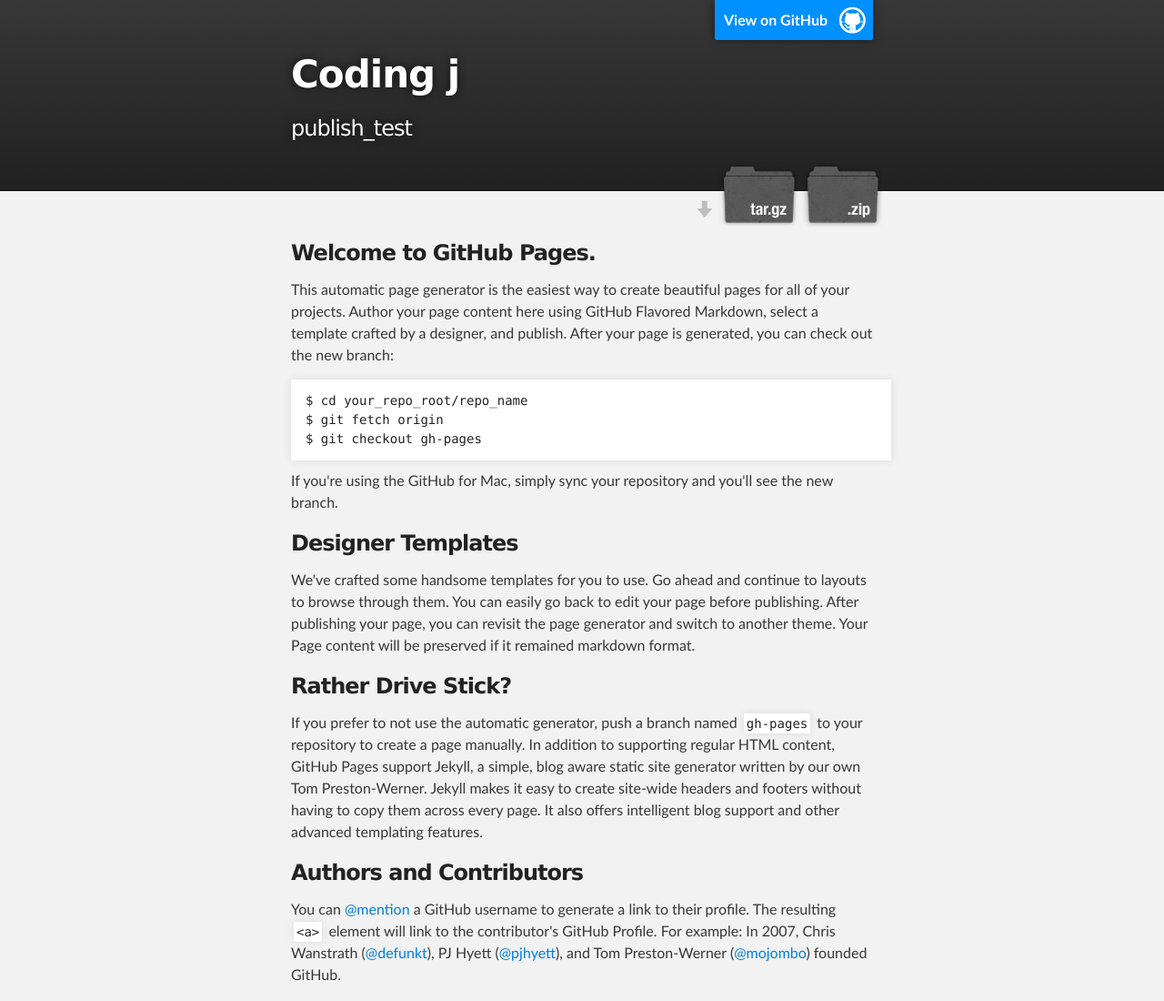
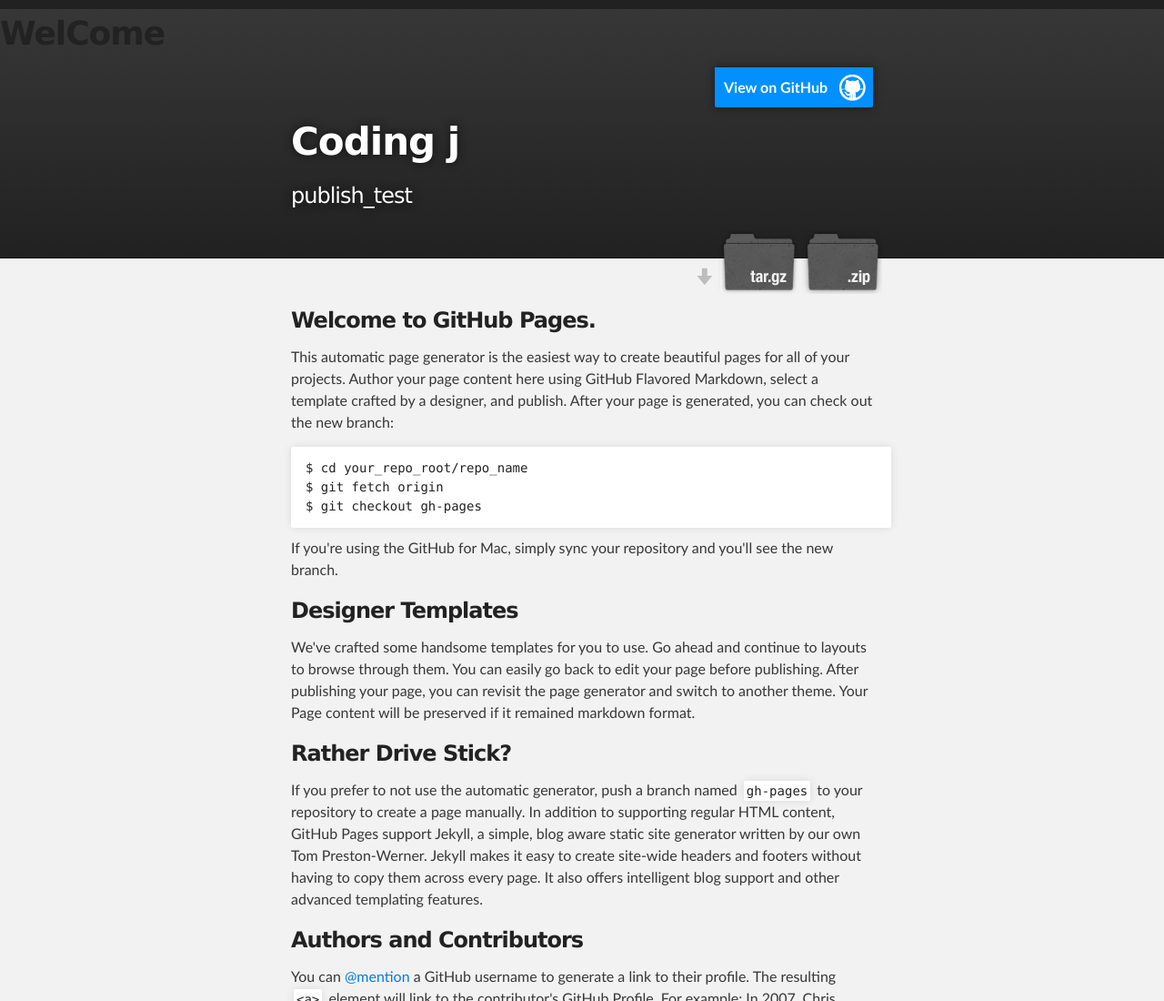
Before and after one commit to kjh979go/coding_j, a plain HTML site: page index.html in a window 1280 px wide. Shown: the top 1100 px of the page at 91% size. Drawn offline with Linux system fonts and the light colour scheme.

Commit message:
Update index.html

```diff
--- a/index.html
+++ b/index.html
@@ -15,6 +15,7 @@
 
     <!-- HEADER -->
     <div id="header_wrap" class="outer">
+        <h1>WelCome</h1>
         <header class="inner">
           <a id="forkme_banner" href="https://github.com/kjh979go/coding_j">View on GitHub</a>
 
```
